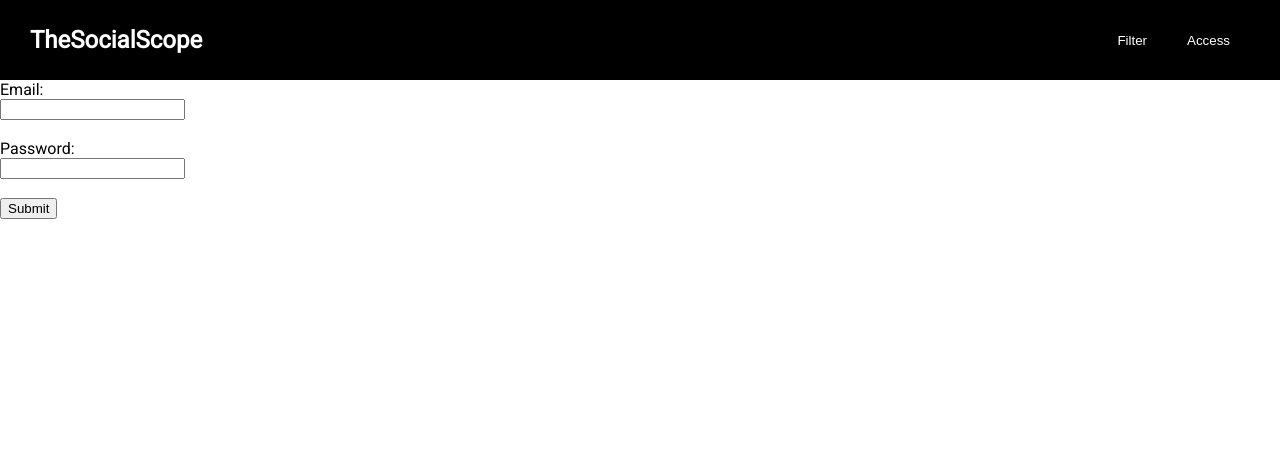
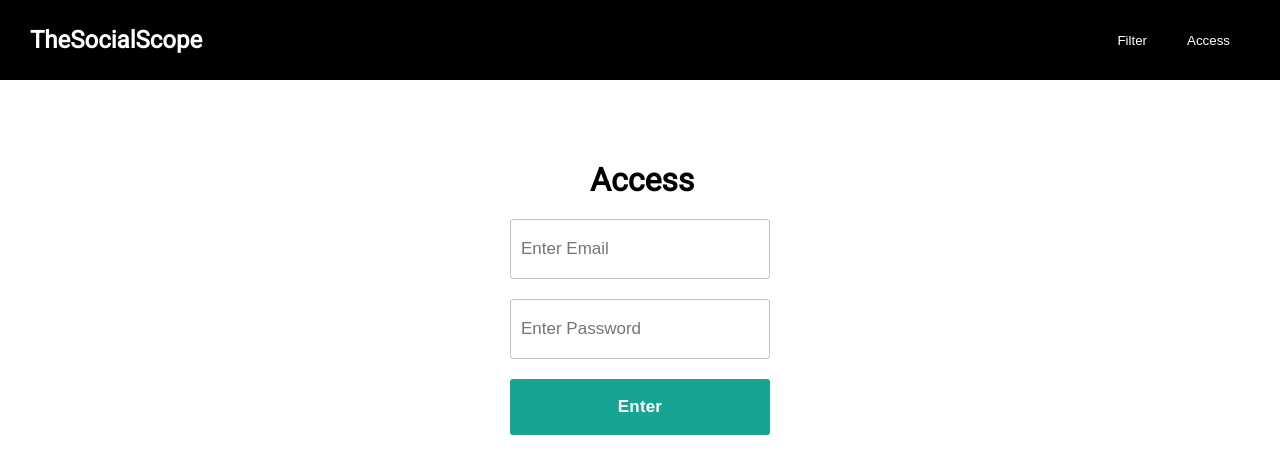
Before and after one commit to AndrewZapotochnyi/FB-Audience-Outreach, a React (Create React App) app in the folder client/: page /access in a window 1280 px wide. Shown: the top 474 px of the page. Built offline with nearby package versions, Linux system fonts and the light colour scheme; no server answers.

Commit message:
Login style and where is the 0??

```diff
--- a/client/src/App.css
+++ b/client/src/App.css
@@ -65,6 +65,7 @@ body .Page .Filter-Charts {
   display: flex;
   height: calc(100vh - 80px);
   width: 100%;
+  color: #F6F8FA;
   background-color: #F6F8FA;
   align-items: stretch;
 }
@@ -79,6 +80,7 @@ body .Page .Filter-Charts .Filter {
 }
 body .Page .Filter-Charts .Filter .Filter-header {
   width: 100px;
+  color: black;
 }
 body .Page .Filter-Charts .Filter .Autocomplete {
   display: flex;
@@ -131,5 +133,48 @@ body .Page .Filter-Charts .Chart {
 body .Page .Filter-Charts .category-buttons {
   margin-bottom: 20px;
 }
+body .Access-page {
+  display: flex;
+  justify-content: center;
+  margin-top: 60px;
+  width: 100%;
+}
+body .Access-page .Access-header {
+  display: flex;
+  margin-bottom: 10px;
+  align-self: center;
+  width: 100px;
+}
+body .Access-page .Access-form {
+  width: 280px;
+  display: flex;
+  flex-direction: column;
+}
+body .Access-page .Access-form .Access-field {
+  height: 56px;
+  border-style: solid;
+  border-width: thin;
+  border-radius: 3px;
+  color: #767676;
+  border-color: #c3c3c3;
+  font-size: 17px;
+  padding-left: 10px;
+  margin: 10px;
+}
+body .Access-page .Access-form .Login-button {
+  width: 260px;
+  height: 56px;
+  margin-left: 10px;
+  margin-top: 10px;
+  background-color: #18A493;
+  letter-spacing: 0.00938em;
+  border-radius: 3px;
+  border-color: #18A493;
+  border: solid;
+  border-width: 0px;
+  font-size: 17px;
+  font-weight: bold;
+  color: white;
+}
 
 /*# sourceMappingURL=App.css.map */
--- a/client/src/App.js
+++ b/client/src/App.js
@@ -264,7 +264,6 @@ export default function App() {
         <style>
           @import url('https://fonts.googleapis.com/css2?family=Roboto&display=swap');
         </style>
-
         <div className="Nav-functionality">
           <nav className="Nav">
             <div className="Nav-logo-title">
--- a/client/src/App.scss
+++ b/client/src/App.scss
@@ -101,6 +101,7 @@ body {
       // justify-content: flex-start;
       height: calc(100vh - 80px);
       width: 100%;
+      color: #F6F8FA;
 
       background-color: #F6F8FA;
       // height: 100%;
@@ -120,6 +121,7 @@ body {
         .Filter-header {
           // margin-left: 10px;
           width: 100px;
+          color: black;
         }
 
         .Autocomplete{
@@ -189,5 +191,48 @@ body {
     }
 
   }
+  .Access-page{
+    display: flex;
+    justify-content: center;
+    margin-top: 60px;
+    width: 100%;
+    .Access-header{
+      display: flex;
+      margin-bottom: 10px;
+      align-self: center;
+      width: 100px;
+    }
+    .Access-form{
+      width:280px;
+      display:flex;
+      flex-direction: column;
+      .Access-field{
+          height: 56px;
+          border-style: solid;
+          border-width: thin;
+          border-radius: 3px;
+          color: rgb(118, 118, 118);
+          border-color: rgb(195, 195, 195);
+          font-size: 17px;
+          padding-left:10px;
+          margin:10px;
+      }
+      .Login-button{
+          width: 260px;
+          height: 56px;
+          margin-left: 10px;
+          margin-top:10px;
+          background-color: #18A493;
+          letter-spacing: 0.00938em;
+          border-radius: 3px;
+          border-color: #18A493;
+          border: solid;
+          border-width: 0px;
+          font-size: 17px;
+          font-weight: bold;
+          color: white;
+      }
+    }
+  }
 
 }
--- a/client/src/components/Access.js
+++ b/client/src/components/Access.js
@@ -28,30 +28,26 @@ export default function Access(props) {
   }
 
     return(
-      <div>
-      {props.loggedIn ? <Redirect to="/home" /> : <form className="form" onSubmit={(event) => handleOnSubmit(event)}>
-      <label htmlFor="email">Email: </label>
-      <br />
-      <input
+      <div className="Access-page">
+      {props.loggedIn ? <Redirect to="/home" /> : <form className="Access-form" onSubmit={(event) => handleOnSubmit(event)}>
+      <h1 className="Access-header">Access</h1>
+      <input className="Access-field"
         name="email"
         id="email"
         type="email"
         value={email}
+        placeholder="Enter Email"
         onChange={(event) => setEmail(event.target.value)}
       />
-      <br /> <br />
-      <label htmlFor="password">Password: </label>
-      <br />
-      <input
+      <input className="Access-field"
         name="password"
         id="password"
         type="password"
         value={password}
+        placeholder="Enter Password"
         onChange={(event) => setPassword(event.target.value)}
         />
-      <br /><br />
-      <input type="submit" />
-        <br />
+      <input className="Login-button" type="submit" value="Enter" />
     </form>}
     </div>
     )
```
Also changed, not shown: 1 other file (tests, documents, lock files or other folders).
